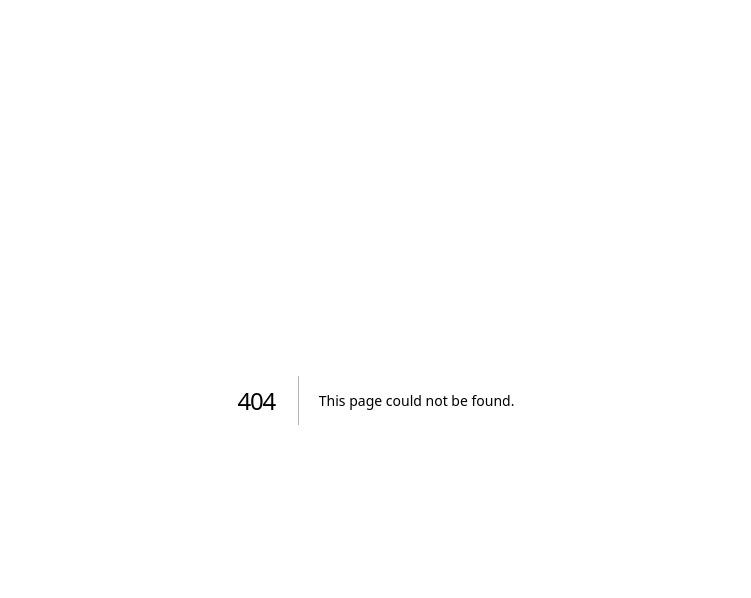
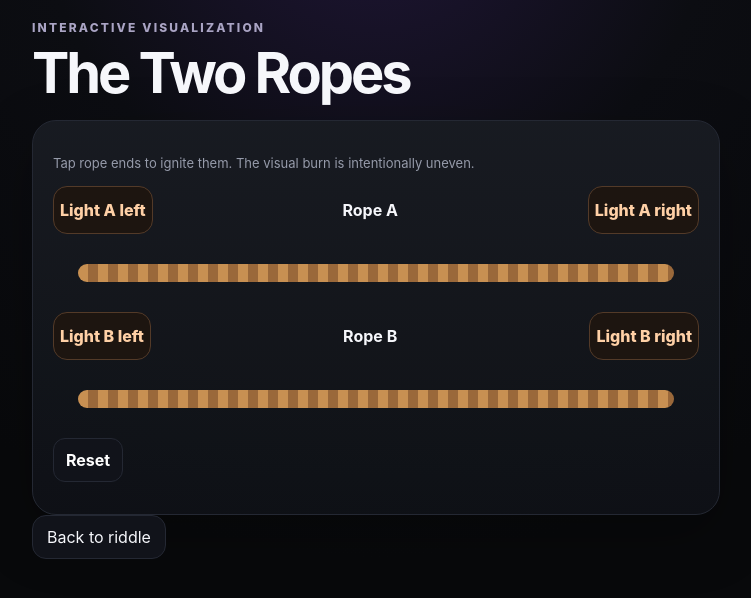
Before and after one commit to maguire-ui/Daily-riddle, a Next.js app: page /visualize in a window 1280 px wide. Before the commit this address had no page. Shown: the top 598 px of the page, without its empty margins (264-1015 px from the left). Built offline with nearby package versions, Linux system fonts and the light colour scheme.

Commit message:
Build app/visualize/page.tsx

```diff
--- /dev/null
+++ b/app/visualize/page.tsx
@@ -0,0 +1,8 @@
+import PuzzleClient from "./PuzzleClient";
+import { getCurrentRiddle } from "../lib/riddles";
+
+export default function VisualizePage(){
+  const riddle=getCurrentRiddle(new Date());
+  if(!riddle)return <main className="shell"><div className="card">No active riddle.</div></main>;
+  return <main className="app shell"><div className="kicker">Interactive visualization</div><h1>{riddle.title}</h1><PuzzleClient type={riddle.visualizer} riddleId={riddle.id}/></main>;
+}
```
